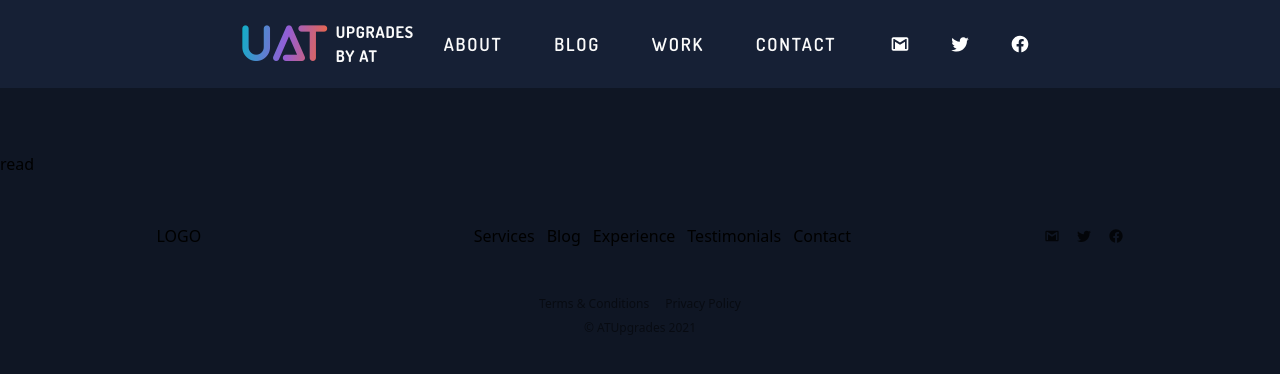
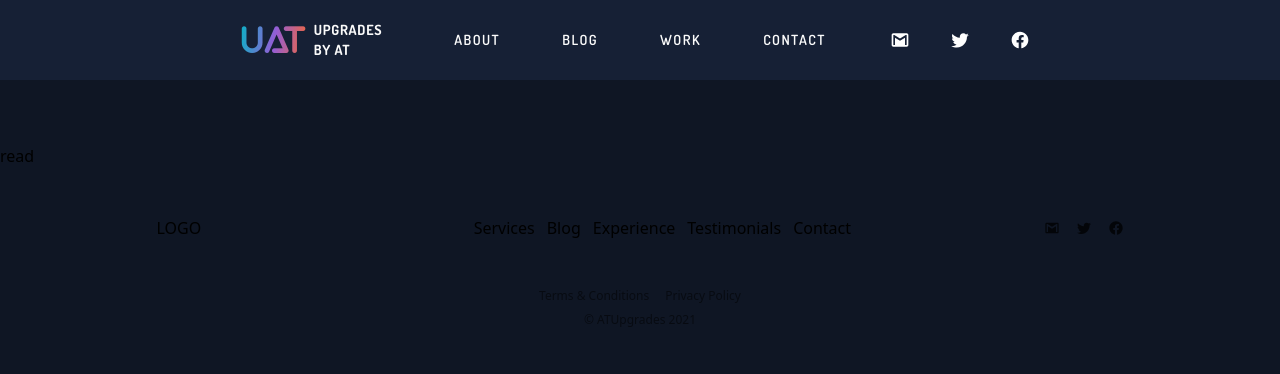
Before and after one commit to AaronTheDesigner/ubat_front, a Next.js app: page /read in a window 1280 px wide. Shown: the top 374 px of the page. Built offline with nearby package versions, Linux system fonts and the light colour scheme; what @tailwindcss/typography would draw is missing.

Commit message:
nav resize

```diff
--- a/components/LogoInline.js
+++ b/components/LogoInline.js
@@ -4,8 +4,8 @@ const LogoInline = () => {
   return (
     <div className="inline">
         <div className='flex items-center gap-x-2'>
-            <span className='logo font-bold text-2xl text-center equinox-bold uppercase md:text-5xl lg:text-6xl xl:text-5xl 2xl:text-7xl'>UAT</span>
-            <span className='logoname tracking-wider dosis-bold uppercase md:text-base lg:text-base xl:text-base 2xl:text-2xl'>Upgrades By AT</span>
+            <span className='logo font-bold text-2xl text-center equinox-bold uppercase md:text-5xl lg:text-6xl xl:text-4xl 2xl:text-6xl'>UAT</span>
+            <span className='logoname tracking-wider dosis-bold uppercase md:text-base lg:text-base xl:text-sm 2xl:text-xl'>Upgrades By AT</span>
         </div>
     </div>
   )
--- a/components/nav/Nav.js
+++ b/components/nav/Nav.js
@@ -45,7 +45,7 @@ const Nav = () => {
                 </Link>
             </div>
             {/* links */}
-            <div className=" text-gray-300 md:text-base lg:grid lg:place-items-center lg:text-base xl:text-lg md:w-3/5">
+            <div className=" text-gray-300 md:text-sm lg:grid lg:place-items-center lg:text-sm xl:text-sm md:w-3/5">
                 <ul className="flex md:justify-center xl:w-full xl:justify-evenly">
                     <Link href="#about">
                         <a className='navitem mx-2 dosis-semibold uppercase tracking-widest'>
```
